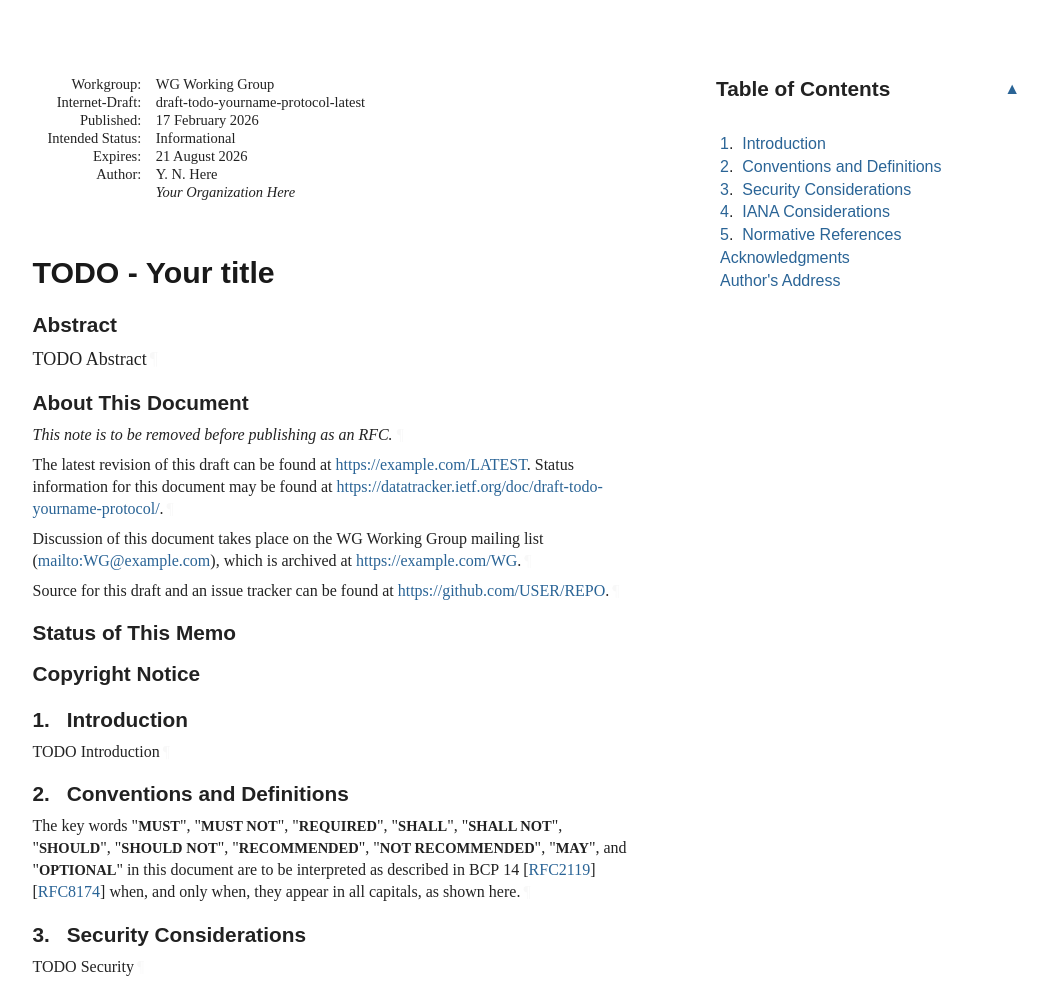
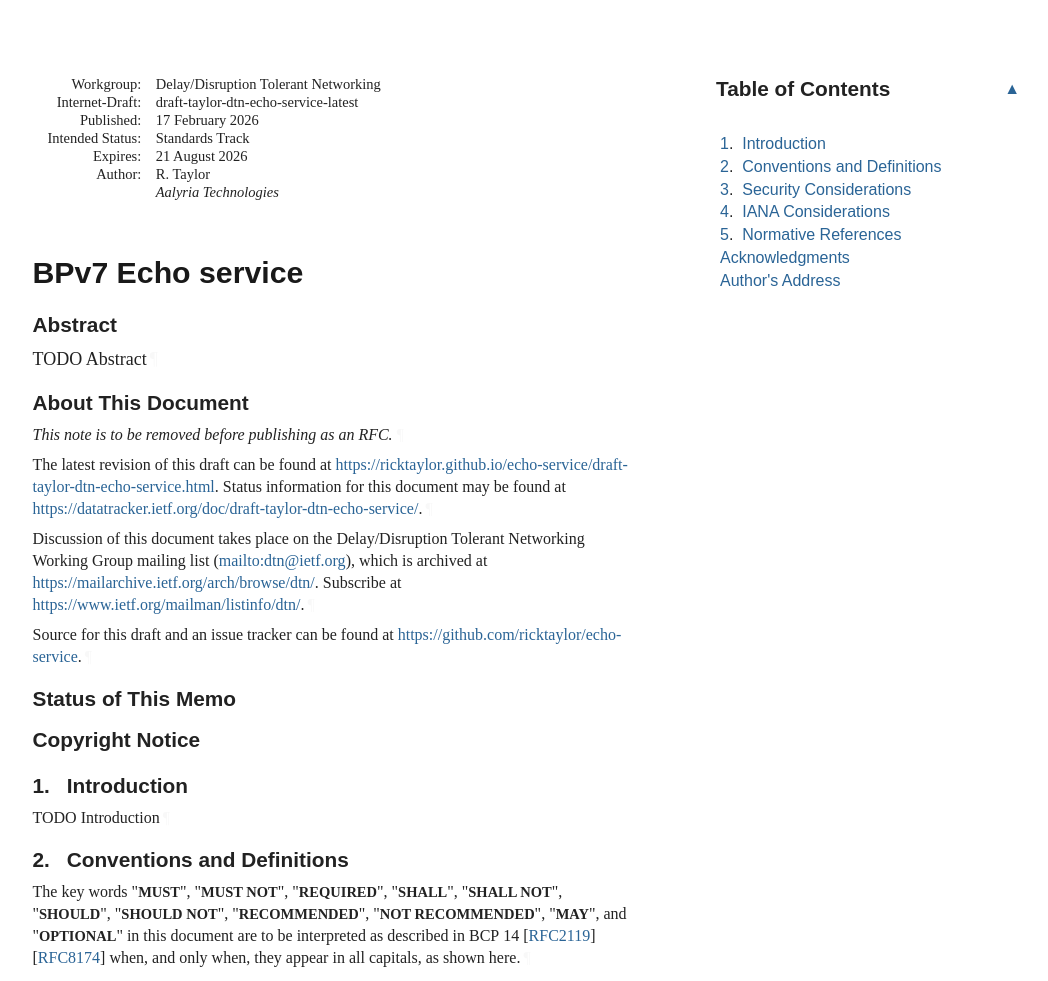
Before and after one commit to ricktaylor/echo-service, a plain HTML site: page draft-taylor-dtn-echo-service.html in a window 1280 px wide. Shown: the top 981 px of the page, without its empty margins (92-1140 px from the left). Drawn offline with Linux system fonts and the light colour scheme; a web font is replaced by a local one.

Commit message:
Script updating gh-pages from 490b0a4. [ci skip]

```diff
--- a/draft-todo-yourname-protocol.html
+++ b/draft-taylor-dtn-echo-service.html
@@ -4,16 +4,17 @@
 <meta charset="utf-8">
 <meta content="Common,Latin" name="scripts">
 <meta content="initial-scale=1.0" name="viewport">
-<title>TODO - Your title</title>
-<meta content="Your Name Here" name="author">
+<title>BPv7 Echo service</title>
+<meta content="Rick Taylor" name="author">
 <meta content="
        TODO Abstract
     " name="description">
 <meta content="xml2rfc 3.31.0" name="generator">
-<meta content="next generation" name="keyword">
-<meta content="unicorn" name="keyword">
-<meta content="sparkling distributed ledger" name="keyword">
-<meta content="draft-todo-yourname-protocol-latest" name="ietf.draft">
+<meta content="DTN" name="keyword">
+<meta content="BPv7" name="keyword">
+<meta content="Bundle Protocol" name="keyword">
+<meta content="Echo" name="keyword">
+<meta content="draft-taylor-dtn-echo-service-latest" name="ietf.draft">
 <!-- Generator version information:
   xml2rfc 3.31.0
     Python 3.12.12
@@ -28,7 +29,7 @@
     requests 2.32.5
     wcwidth 0.3.0
 -->
-<link href="draft-todo-yourname-protocol.xml" rel="alternate" type="application/rfc+xml">
+<link href="draft-taylor-dtn-echo-service.xml" rel="alternate" type="application/rfc+xml">
 <link href="#copyright" rel="license">
 <style type="text/css">@font-face {
   font-family: 'Lora';
@@ -1046,11 +1047,11 @@ svg :is([fill="white"], [fill^="#fff"]) {
 <table class="ears">
 <thead><tr>
 <td class="left">Internet-Draft</td>
-<td class="center">TODO - Abbreviation</td>
+<td class="center">BPEcho</td>
 <td class="right">February 2026</td>
 </tr></thead>
 <tfoot><tr>
-<td class="left">Here</td>
+<td class="left">Taylor</td>
 <td class="center">Expires 21 August 2026</td>
 <td class="right">[Page]</td>
 </tr></tfoot>
@@ -1059,27 +1060,27 @@ svg :is([fill="white"], [fill^="#fff"]) {
 <div id="internal-metadata" class="document-information">
 <dl id="identifiers">
 <dt class="label-workgroup">Workgroup:</dt>
-<dd class="workgroup">WG Working Group</dd>
+<dd class="workgroup">Delay/Disruption Tolerant Networking</dd>
 <dt class="label-internet-draft">Internet-Draft:</dt>
-<dd class="internet-draft">draft-todo-yourname-protocol-latest</dd>
+<dd class="internet-draft">draft-taylor-dtn-echo-service-latest</dd>
 <dt class="label-published">Published:</dt>
 <dd class="published">
 <time datetime="2026-02-17" class="published">17 February 2026</time>
     </dd>
 <dt class="label-intended-status">Intended Status:</dt>
-<dd class="intended-status">Informational</dd>
+<dd class="intended-status">Standards Track</dd>
 <dt class="label-expires">Expires:</dt>
 <dd class="expires"><time datetime="2026-08-21">21 August 2026</time></dd>
 <dt class="label-authors">Author:</dt>
 <dd class="authors">
 <div class="author">
-      <div class="author-name">Y. N. Here</div>
-<div class="org">Your Organization Here</div>
+      <div class="author-name">R. Taylor</div>
+<div class="org">Aalyria Technologies</div>
 </div>
 </dd>
 </dl>
 </div>
-<h1 id="title">TODO - Your title</h1>
+<h1 id="title">BPv7 Echo service</h1>
 <section id="section-abstract">
       <h2 id="abstract"><a href="#abstract" class="selfRef">Abstract</a></h2>
 <p id="section-abstract-1">TODO Abstract<a href="#section-abstract-1" class="pilcrow">¶</a></p>
@@ -1090,14 +1091,15 @@ svg :is([fill="white"], [fill^="#fff"]) {
       </h2>
 <p id="section-note.1-1">This note is to be removed before publishing as an RFC.<a href="#section-note.1-1" class="pilcrow">¶</a></p>
 <p id="section-note.1-2">
-        The latest revision of this draft can be found at <span><a href="https://example.com/LATEST">https://example.com/LATEST</a></span>.
-        Status information for this document may be found at <span><a href="https://datatracker.ietf.org/doc/draft-todo-yourname-protocol/">https://datatracker.ietf.org/doc/draft-todo-yourname-protocol/</a></span>.<a href="#section-note.1-2" class="pilcrow">¶</a></p>
+        The latest revision of this draft can be found at <span><a href="https://ricktaylor.github.io/echo-service/draft-taylor-dtn-echo-service.html">https://ricktaylor.github.io/echo-service/draft-taylor-dtn-echo-service.html</a></span>.
+        Status information for this document may be found at <span><a href="https://datatracker.ietf.org/doc/draft-taylor-dtn-echo-service/">https://datatracker.ietf.org/doc/draft-taylor-dtn-echo-service/</a></span>.<a href="#section-note.1-2" class="pilcrow">¶</a></p>
 <p id="section-note.1-3">
         Discussion of this document takes place on the
-        WG Working Group mailing list (<span><a href="mailto:WG@example.com">mailto:WG@example.com</a></span>),
-        which is archived at <span><a href="https://example.com/WG">https://example.com/WG</a></span>.<a href="#section-note.1-3" class="pilcrow">¶</a></p>
+        Delay/Disruption Tolerant Networking Working Group mailing list (<span><a href="mailto:dtn@ietf.org">mailto:dtn@ietf.org</a></span>),
+        which is archived at <span><a href="https://mailarchive.ietf.org/arch/browse/dtn/">https://mailarchive.ietf.org/arch/browse/dtn/</a></span>.
+        Subscribe at <span><a href="https://www.ietf.org/mailman/listinfo/dtn/">https://www.ietf.org/mailman/listinfo/dtn/</a></span>.<a href="#section-note.1-3" class="pilcrow">¶</a></p>
 <p id="section-note.1-4">Source for this draft and an issue tracker can be found at
-        <span><a href="https://github.com/USER/REPO">https://github.com/USER/REPO</a></span>.<a href="#section-note.1-4" class="pilcrow">¶</a></p>
+        <span><a href="https://github.com/ricktaylor/echo-service">https://github.com/ricktaylor/echo-service</a></span>.<a href="#section-note.1-4" class="pilcrow">¶</a></p>
 </section>
 <div id="status-of-memo">
 <section id="section-boilerplate.1">
@@ -1238,11 +1240,11 @@ appear in all capitals, as shown here.<a href="#section-2-1" class="pilcrow">¶<
 <a href="#name-authors-address" class="section-name selfRef">Author's Address</a>
       </h2>
 <address class="vcard">
-        <div dir="auto" class="left"><span class="fn nameRole">Your Name Here</span></div>
-<div dir="auto" class="left"><span class="org">Your Organization Here</span></div>
+        <div dir="auto" class="left"><span class="fn nameRole">Rick Taylor</span></div>
+<div dir="auto" class="left"><span class="org">Aalyria Technologies</span></div>
 <div class="email">
 <span>Email:</span>
-<a href="mailto:your.email@example.com" class="email">your.email@example.com</a>
+<a href="mailto:rtaylor@aalyria.com" class="email">rtaylor@aalyria.com</a>
 </div>
 </address>
 </section>
```
Also changed, not shown: index.html (+4 -4 lines), draft-taylor-dtn-echo-service.txt.
